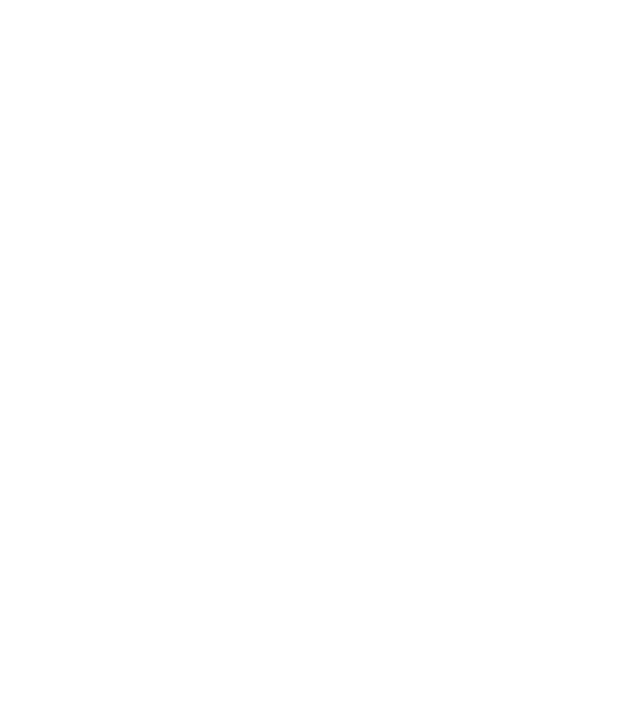
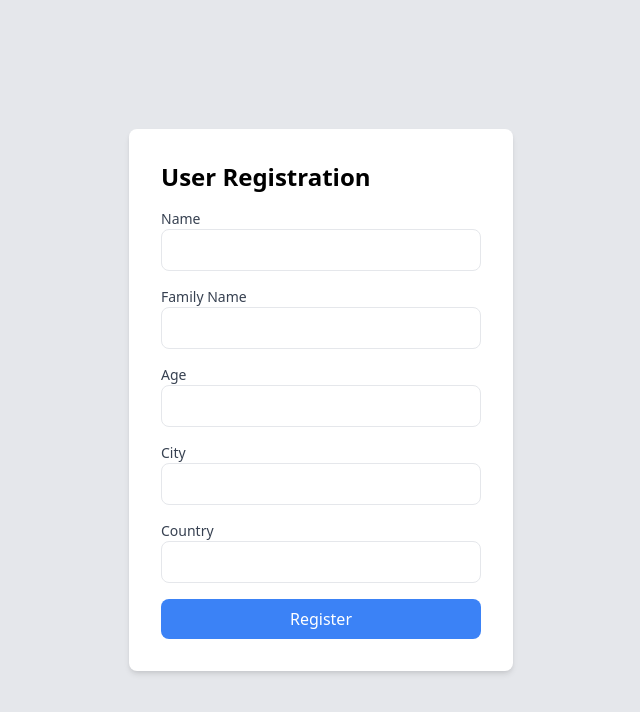
Before and after one commit to hosseinpi1380/server-contacts, a website: page js/index.html in a window 1280 px wide. Shown: the whole page, without its empty margins (319-959 px from the left). Drawn offline with nearby package versions, Linux system fonts and the light colour scheme.

Commit message:
login form

```diff
--- a/js/app.js
+++ b/js/app.js
@@ -1,36 +1,39 @@
-// const { default: axios } = require("axios")
-
-// const { default: axios } = require("axios")
-
 const getData = async () => {
     try {
-        const {data}=await axios.get('https://server-contacts.onrender.com/contacts')
-        console.log(data)
-        for(const x of data){
-            console.log(x)
-        }
+        const response = await axios.get('http://localhost:5001/api/contacts')
+        console.log(response)
     } catch (err) {
         console.log(err.message)
     }
 }
 
-let info = { name: 'hossein', age: '22', job: "student" }
-const createData=async()=>{
-    try{
-        const data=await axios.post('https://server-contacts.onrender.com/contacts',info)
-        if(data.status==201){
-            console.log('created')
-        }
+const createData = async (data) => {
+    try {
+        const response = await axios.post('http://localhost:5001/api/contacts/newContacts', data)
+        console.log(response)
     }
-    catch(err){
+    catch (err) {
         console.log(err.message)
     }
 }
-const deleteContact=async()=>{
-    try{}
-    catch(err){
+const deleteContact = async () => {
+    try {
+
+    }
+    catch (err) {
         console.log(err.message)
     }
 }
-// createData()
-// getData()
+const submitBtn = document.querySelector('.submitBtn')
+const form = document.querySelector('form')
+const name = document.getElementById('name').value
+const familyName = document.getElementById('familyname').value
+const age = document.getElementById('age').value
+const city = document.getElementById('city').value
+const country = document.getElementById('country').value
+form.addEventListener('submit', (e) => {
+    e.preventDefault();
+    const data = { name, familyName, age, city, country }
+    // createData(data)
+    getData()
+})
--- a/js/index.html
+++ b/js/index.html
@@ -1,13 +1,45 @@
 <!DOCTYPE html>
 <html lang="en">
+
 <head>
     <meta charset="UTF-8">
     <meta name="viewport" content="width=device-width, initial-scale=1.0">
-    <title>Document</title>
+    <title>User Registration Form</title>
+    <!-- Include Tailwind CSS -->
+    <link href="https://cdn.jsdelivr.net/npm/tailwindcss@2.2.16/dist/tailwind.min.css" rel="stylesheet">
 </head>
-<body>
+
+<body class="bg-gray-200 flex items-center justify-center h-screen">
+    <div class="bg-white p-8 rounded-lg shadow-md w-96">
+        <h2 class="text-2xl font-semibold mb-4">User Registration</h2>
+        <form>
+            <div class="mb-4">
+                <label for="name" class="block text-sm font-medium text-gray-700">Name</label>
+                <input type="text" id="name" name="name" class="w-full px-3 py-2 border rounded-lg">
+            </div>
+            <div class="mb-4">
+                <label for="familyname" class="block text-sm font-medium text-gray-700">Family Name</label>
+                <input type="text" id="familyname" name="familyname" class="w-full px-3 py-2 border rounded-lg">
+            </div>
+            <div class="mb-4">
+                <label for="age" class="block text-sm font-medium text-gray-700">Age</label>
+                <input type="number" id="age" name="age" class="w-full px-3 py-2 border rounded-lg">
+            </div>
+            <div class="mb-4">
+                <label for="city" class="block text-sm font-medium text-gray-700">City</label>
+                <input type="text" id="city" name="city" class="w-full px-3 py-2 border rounded-lg">
+            </div>
+            <div class="mb-4">
+                <label for="country" class="block text-sm font-medium text-gray-700">Country</label>
+                <input type="text" id="country" name="country" class="w-full px-3 py-2 border rounded-lg">
+            </div>
+            <button type="submit"
+                class="submitBtn w-full py-2 bg-blue-500 text-white rounded-lg hover:bg-blue-600">Register</button>
+        </form>
+    </div>
     <script src="/node_modules/axios/dist/axios.min.js"></script>
     <script src="https://unpkg.com/axios/dist/axios.min.js"></script>
     <script type="module" src="./app.js"></script>
 </body>
+
 </html>
--- a/router/userRouter.js
+++ b/router/userRouter.js
@@ -1,7 +1,5 @@
 const express = require('express');
 const userRouter = express.Router();
-const db = require('../db.json')
-
 userRouter.get('/', (req, res) => {
     console.log(req.params)
     res.send('hello world')
@@ -166,6 +164,7 @@ userRouter.post('/contacts/newContacts', (req, res) => {
         const info = req.body;
         data.contacts.push(info)
         res.send(JSON.stringify('کاربر با موفقیت ساخته شد با موفقیت ساخته شد'))
+
     } catch (err) {
         console.log(err.message)
         res.send(JSON.stringify(Error(err.message)))
@@ -183,6 +182,7 @@ userRouter.get('/editcontacts/:id', (req, res) => {
     }
 });
 userRouter.get('/contacts', (req, res) => {
+    console.log('getting all contacts')
     res.send(JSON.stringify(data.contacts))
 });
 userRouter.get('/items', (req, res) => {
```
